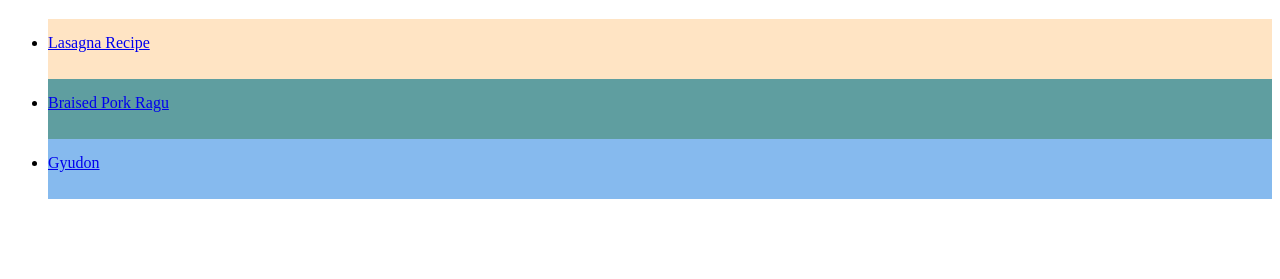
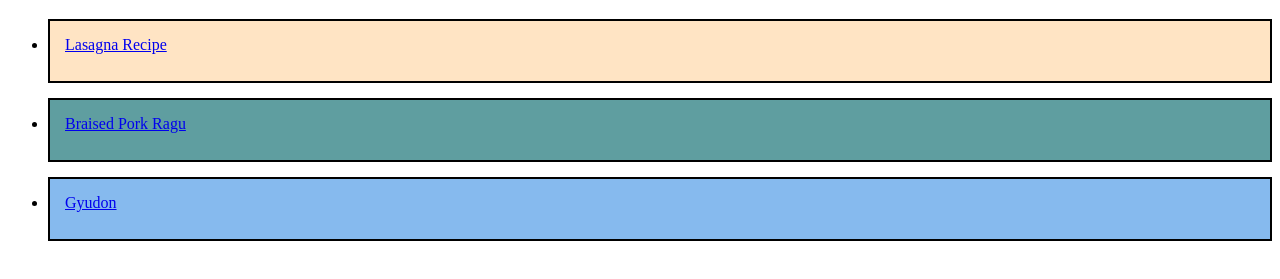
Before and after one commit to wwMalcolm/odin-recipes, a plain HTML site: page index.html in a window 1280 px wide. Shown: the part 61-340 px from the top of the page. Drawn offline with Linux system fonts and the light colour scheme.

Commit message:
Block and Inline Updates
Followed the instructions in the chapter of "Block and Inline"
to make minor changes

```diff
--- a/style.css
+++ b/style.css
@@ -2,7 +2,12 @@
 
 .list {
     height: 30px;
-    padding: 15px 0;
+    padding: 15px;
+}
+
+li {
+    margin: 15px 0px;
+    border: 2px solid black;
 }
 
 #one {
```
